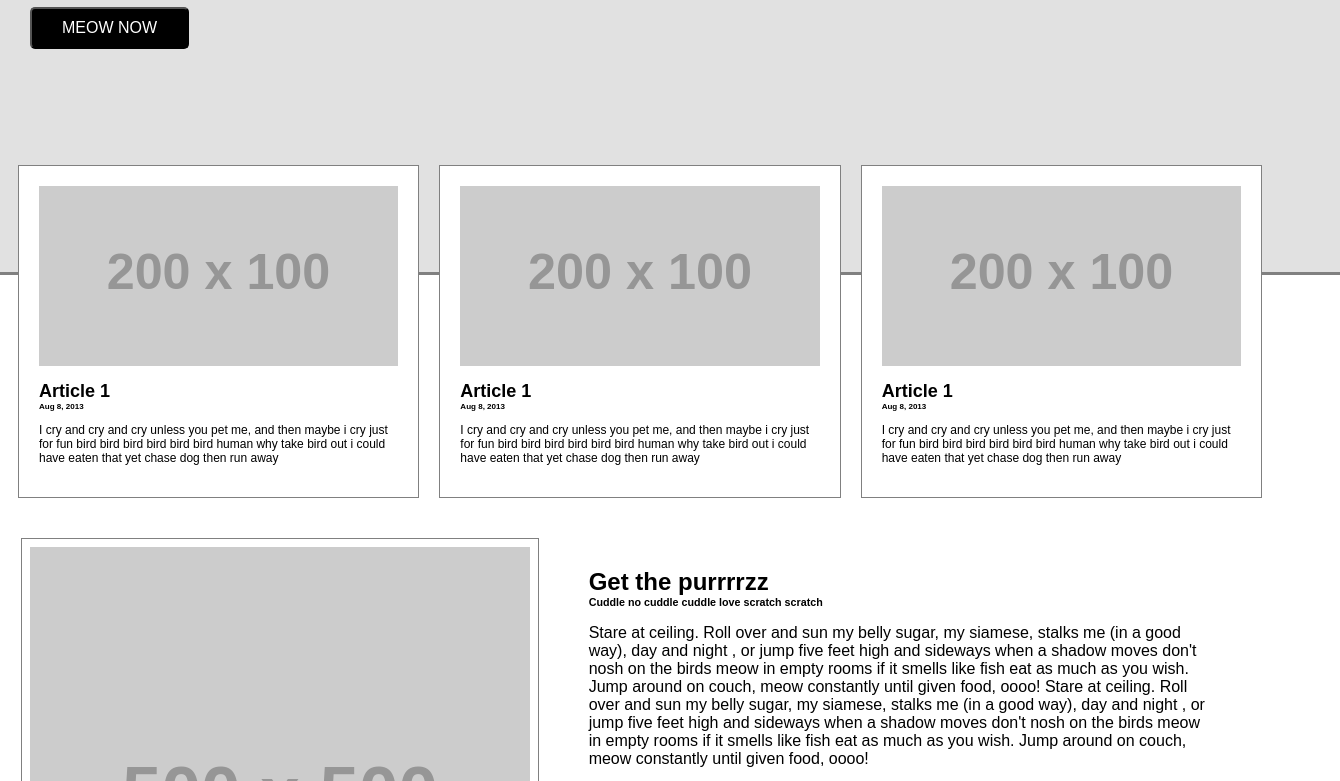
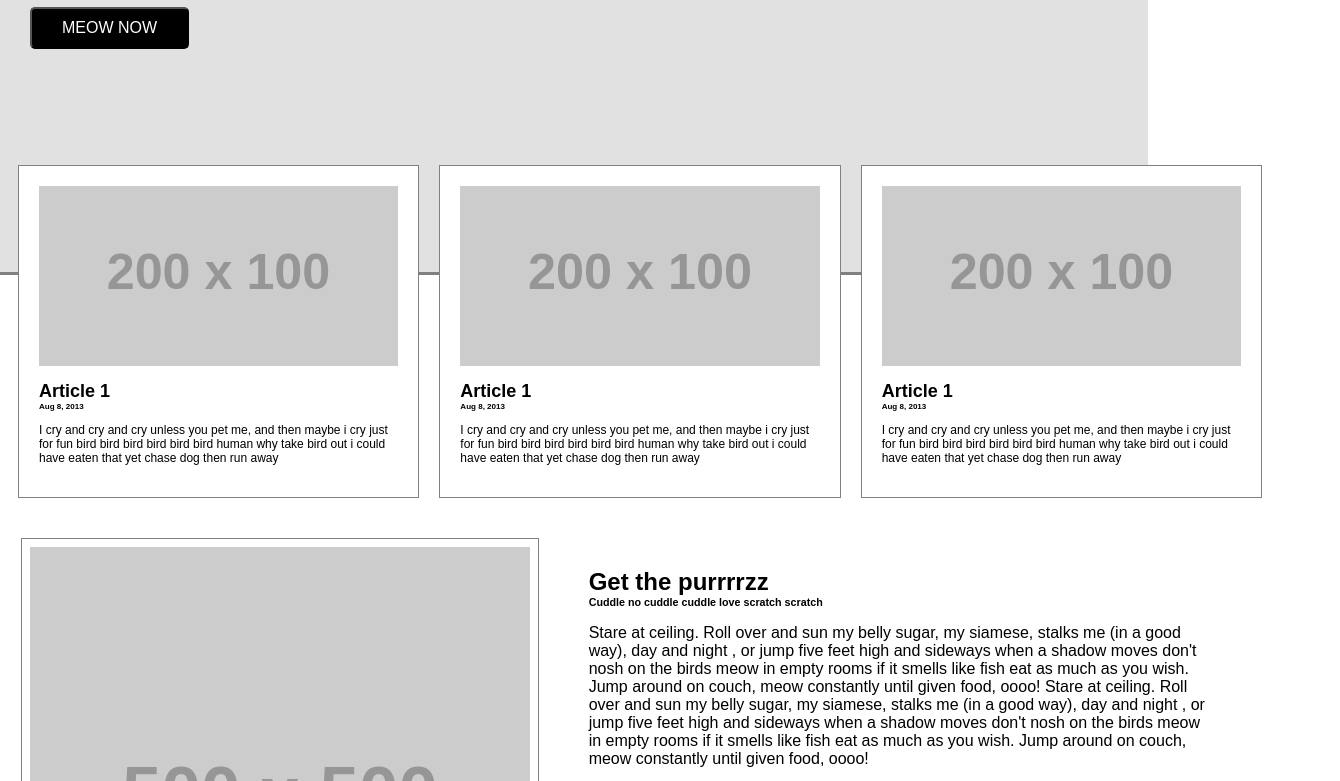
Before and after one commit to medaserenaite/fed-boilerplate, a website: page src/views/index.html in a window 1280 px wide. Shown: the part 239-1020 px from the top of the page, 1340 px wide, since content can reach past the window. Drawn offline with nearby package versions, Linux system fonts and the light colour scheme; files that its build step writes are made by us from their sources; placeholder pictures from the web are drawn by us; files whose address does not match are found by name.

Commit message:
adjusts widths

```diff
--- a/src/styles/main.scss
+++ b/src/styles/main.scss
@@ -94,7 +94,7 @@ html {
 //...BANNER
 .banner {
     &__container {
-        width: 100vw;
+        width: 85vw;
         position: relative;
         left: 50%;
         right: 50%;
```
Also changed, not shown: dist/css/main.css.
